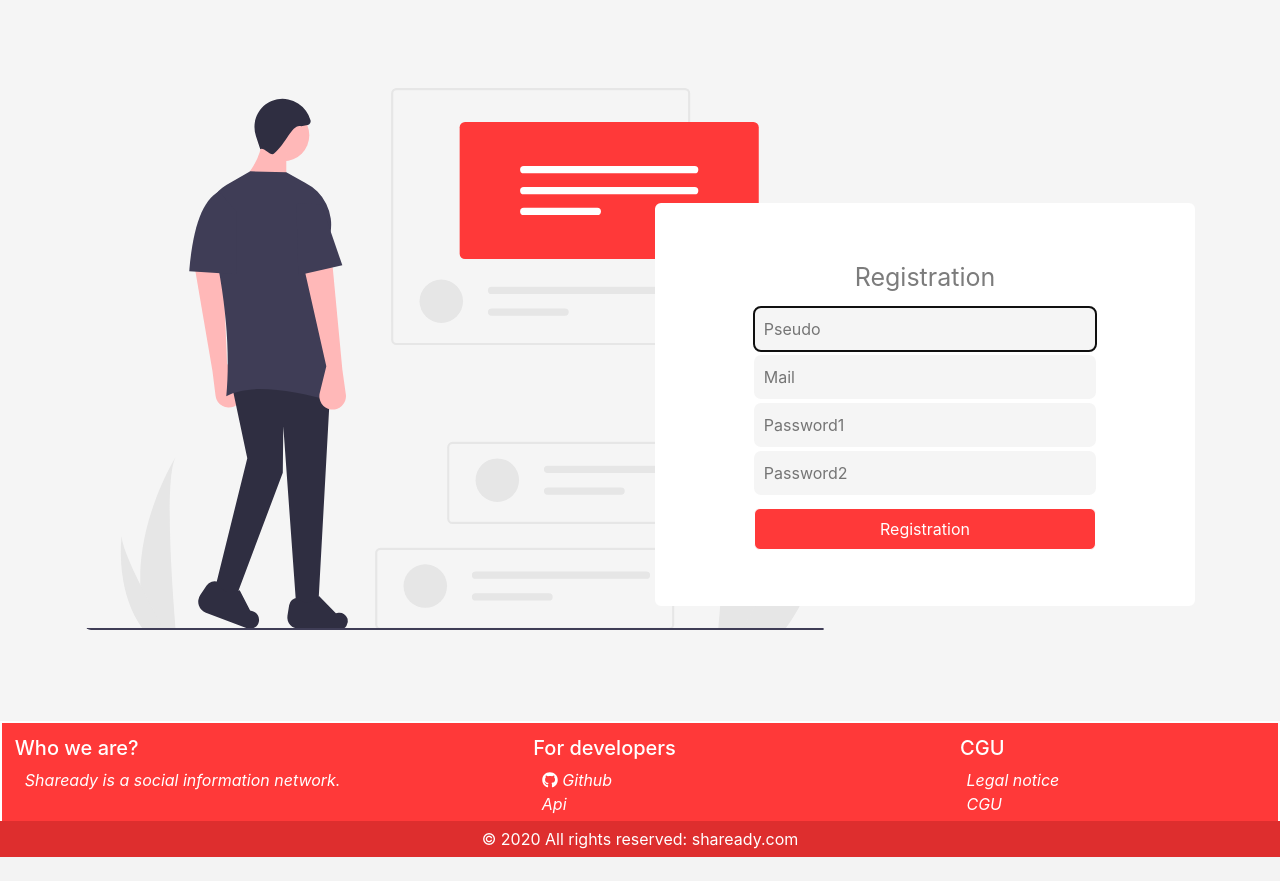
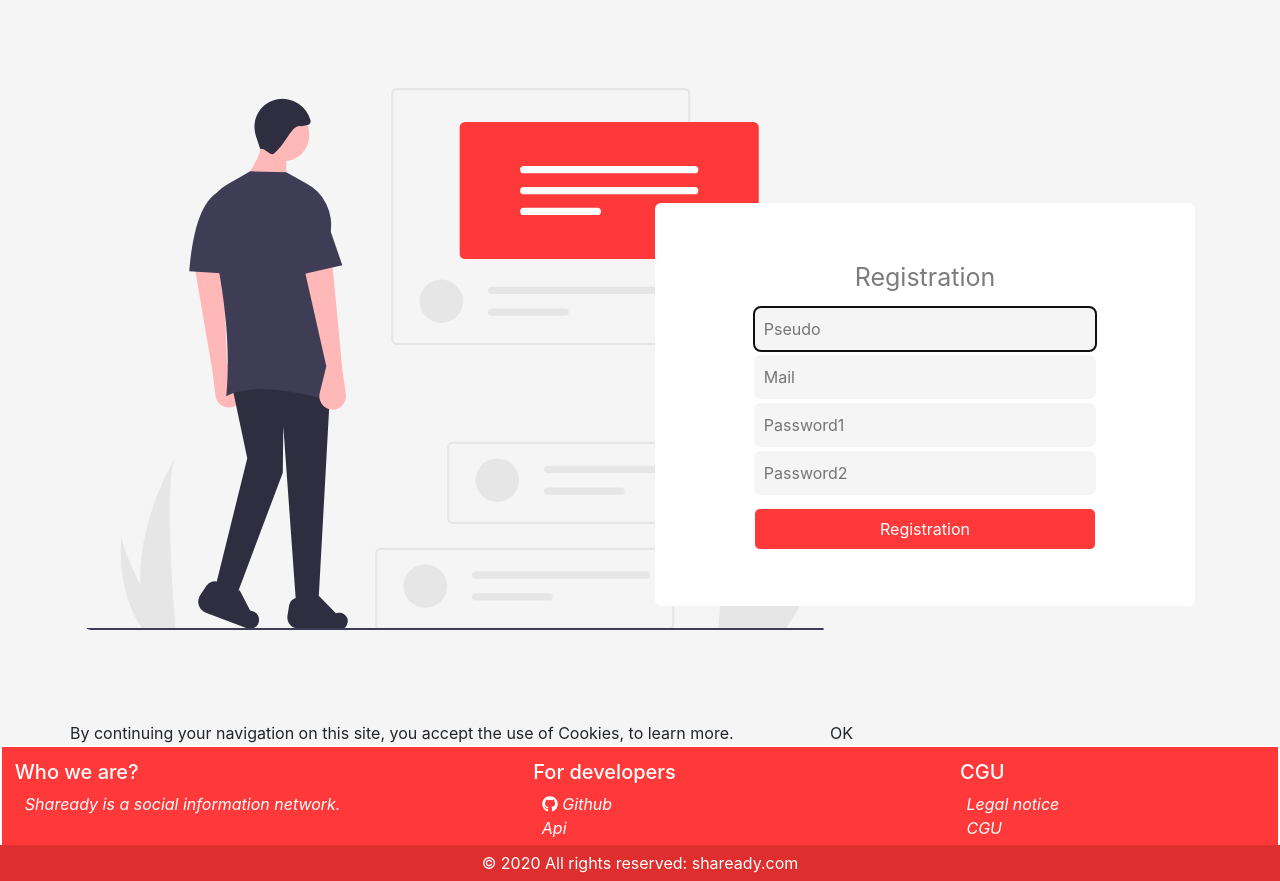
Before and after one commit to hugoduchene/Shaready, a Django app: page / in a window 1280 px wide. Shown: the part 187-1068 px from the top of the page. Before the commit the page ends 1044 px from the top, so only its background shows below. Run offline with Django 3.2, Linux system fonts and the light colour scheme; some libraries are stand-ins or nearby versions.

Commit message:
[ADD] cookie banner on home

```diff
--- /dev/null
+++ b/static/js/main_home.js
@@ -0,0 +1,7 @@
+
+/* manage click on banner cookie */
+
+document.querySelector('.btn_cookie').addEventListener('click', (e)=>{
+    const banner_cookie = document.querySelector('.container_banner_cookie')
+    banner_cookie.classList.add('invisible')
+})
--- a/templates/user/home.html
+++ b/templates/user/home.html
@@ -26,13 +26,24 @@
               </form>
             </div>
           </div>
-
         </div>
 
       </section>
 
+      <div class="container_banner_cookie fixed_banner">
+        <div class="container ">
+          <div class="row">
+            <div class="col-8 banner_cookies">By continuing your navigation on this site, you accept the use of Cookies, <a href="" class="learn_more_cookies">to learn more.</a></div>
+            <div class="col-4 button_accept_cookies">
+              <div class="btn_cookie">OK</div>
+            </div>
+          </div>
+        </div>
+      </div>
+
     </article>
     {% include 'navbar_mobile_home.html' %}
+    <script src="{% static 'js/main_home.js' %}"></script>
 
   </main>
 </div>
```
